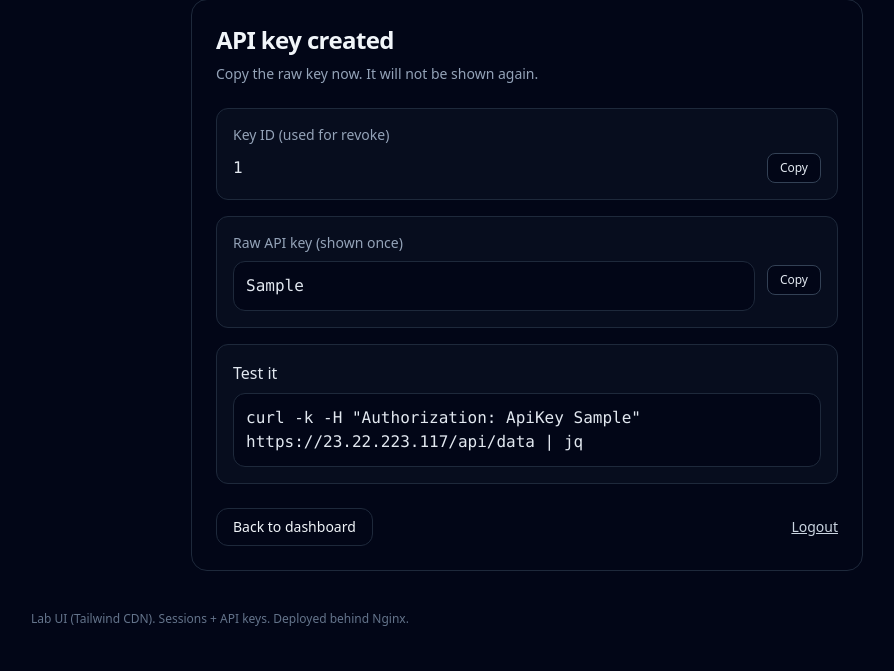
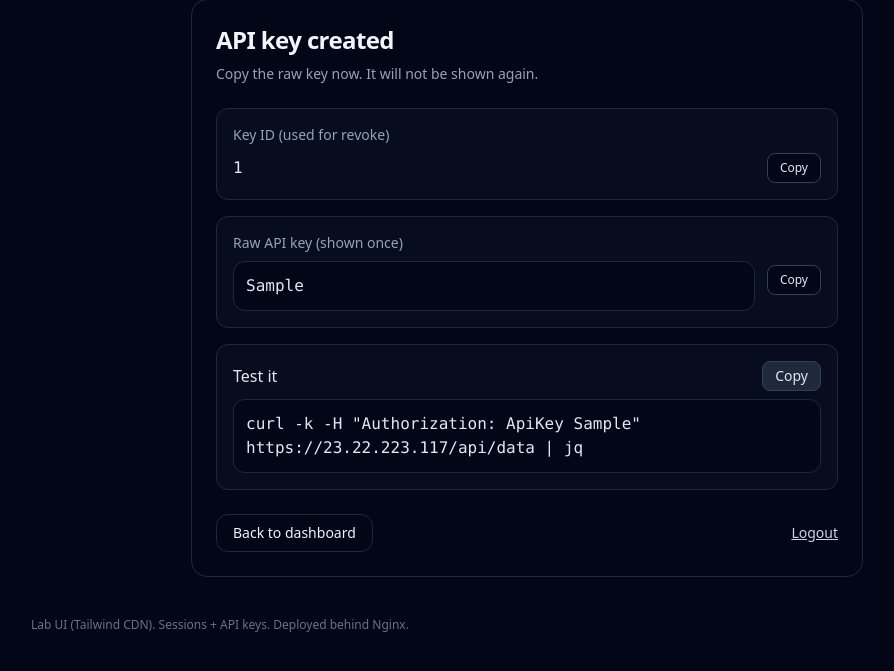
Before and after one commit to aguajosh/project-net-app, a Flask app: template templates/key_created.html in a window 1280 px wide. Shown: the part 110-781 px from the top of the page, without its empty margins (113-1007 px from the left). Run offline with Flask 3, Linux system fonts and the light colour scheme; the template is opened without the code that fills it: most values are stand-ins (such as "Sample title", 1, 10 or a date in 2020); some libraries are stand-ins or nearby versions.

Commit message:
added copy function to curl test

```diff
--- a/templates/key_created.html
+++ b/templates/key_created.html
@@ -35,10 +35,18 @@
         </div>
 
         <div class="rounded-xl border border-slate-800 bg-slate-900/40 p-4">
-            <p class="font-medium text-slate-200">Test it</p>
+            <div class="flex items-center justify-between">
+                <p class="font-medium text-slate-200">Test it</p>
+                <button type="button" onclick="copyCmd(this)"
+                    class="rounded-lg border border-slate-700 bg-slate-800 px-3 py-1 text-sm text-slate-200 hover:bg-slate-700 active:bg-slate-600">
+                    Copy
+                </button>
+            </div>
+
             <pre
-                class="mt-2 rounded-xl border border-slate-800 bg-slate-950 p-3 text-slate-200"><code>curl -k -H "Authorization: ApiKey {{ raw_key }}" https://23.22.223.117/api/data | jq</code></pre>
+                class="mt-2 rounded-xl border border-slate-800 bg-slate-950 p-3 text-slate-200 overflow-x-auto"><code id="curl-cmd">curl -k -H "Authorization: ApiKey {{ raw_key }}" https://23.22.223.117/api/data | jq</code></pre>
         </div>
+
     </div>
 
     <div class="mt-6 flex items-center justify-between">
```
